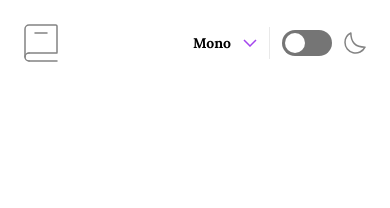
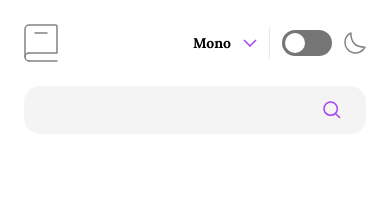
Before and after one commit to defydef/dictionary-web-app, a React (Vite) app: page / in a window 390 px wide. Shown: the top 208 px of the page. Built offline with nearby package versions, Linux system fonts and the light colour scheme.

Commit message:
Create input field for mobile view

```diff
--- a/src/App.jsx
+++ b/src/App.jsx
@@ -1,10 +1,12 @@
 import Container from "./ui/Container";
 import Navbar from "./ui/Navbar";
+import SearchInput from "./ui/SearchInput";
 
 function App() {
   return (
     <Container>
       <Navbar />
+      <SearchInput />
     </Container>
   );
 }
--- a/src/index.css
+++ b/src/index.css
@@ -15,6 +15,7 @@
   /* Color variables */
   --grey: #e9e9e9;
   --dark-grey: #757575;
+  --light-grey-2: #f4f4f4;
   --purple: #a445ed;
 }
 
--- a/src/ui/Container.jsx
+++ b/src/ui/Container.jsx
@@ -1,5 +1,7 @@
 function Container({ children }) {
-  return <div className="p-6">{children}</div>;
+  return (
+    <div className="p-6 flex flex-col gap-6 justify-center">{children}</div>
+  );
 }
 
 export default Container;
--- /dev/null
+++ b/src/ui/SearchInput.jsx
@@ -0,0 +1,16 @@
+function SearchInput() {
+  return (
+    <div className="grid grid-cols-8 grid-rows-1">
+      <input
+        type="text"
+        className="bg-[var(--light-grey-2)] row-start-1 col-start-1 col-span-full h-12 rounded-2xl pl-5"
+      />
+      <img
+        src="./images/icon-search.svg"
+        className="col-start-8 col-span-1 row-start-1 my-auto"
+      />
+    </div>
+  );
+}
+
+export default SearchInput;
```
